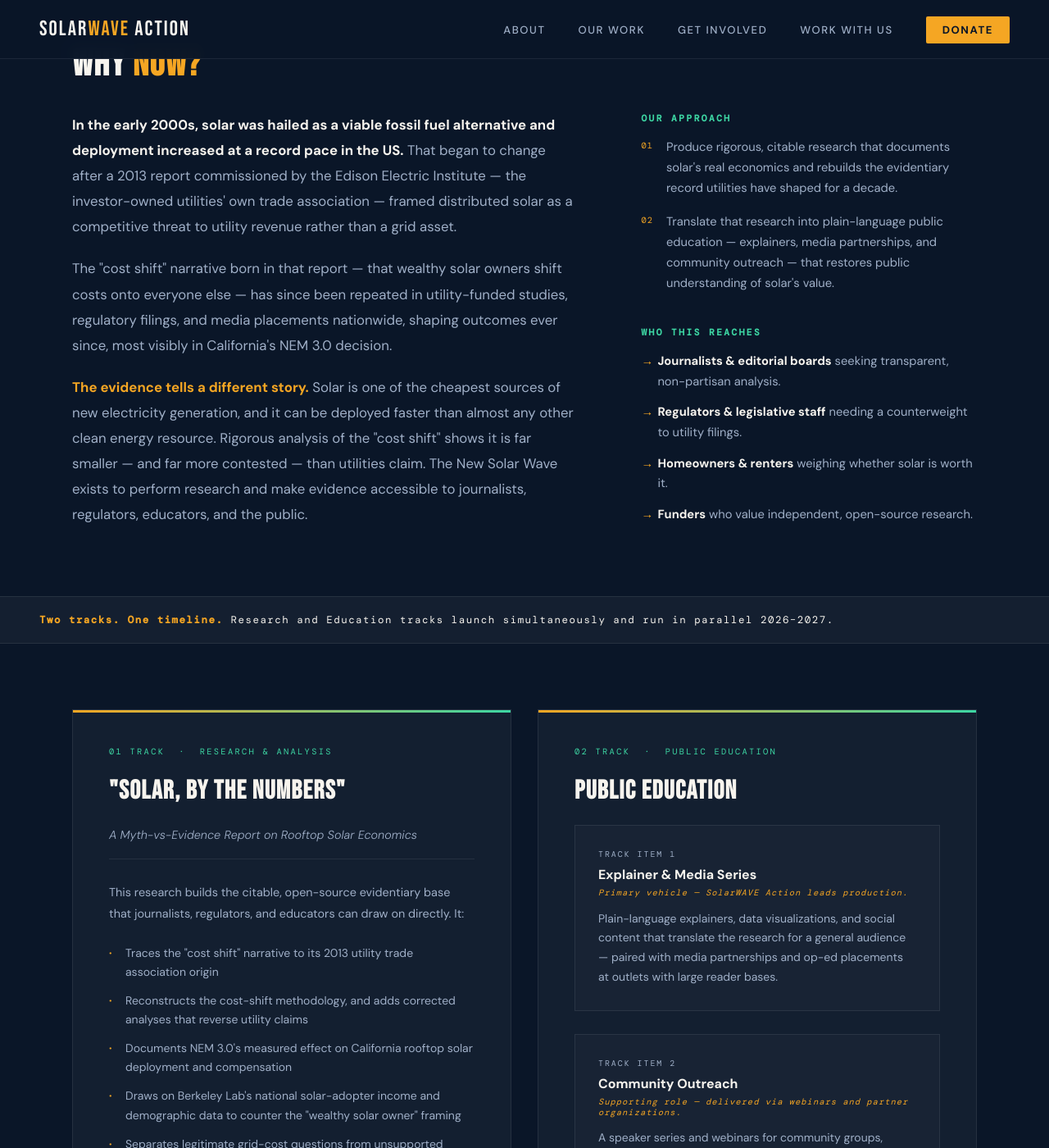
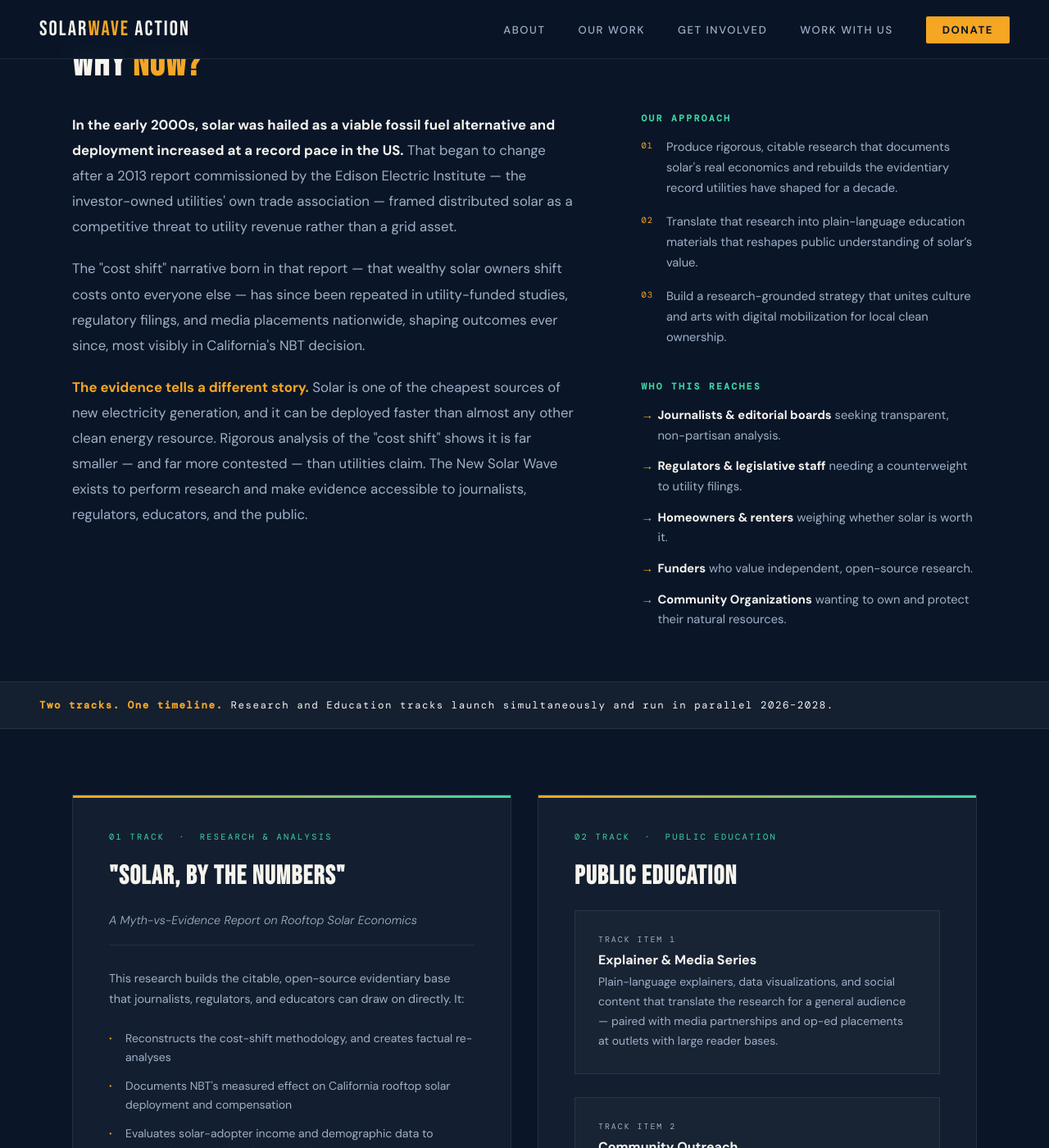
Before and after one commit to SolarWAVE-Action/solarwave-website, a Jekyll site: the page built from projects/new_solar_wave/index.html, in a window 1280 px wide and 1400 px high, scrolled down 511 px. Shown: the whole window at 82% size. Built offline with Jekyll 4.4.1, drawn with Linux system fonts in a browser that asks for light colours; some of the changed text lies outside the part shown.

Commit message:
added launch flyer and updated new solar wave

```diff
--- a/projects/new_solar_wave/index.html
+++ b/projects/new_solar_wave/index.html
@@ -318,7 +318,7 @@
   <div class="eyebrow fade-in">Research &amp; Public Education Initiative</div>
   <div class="hero-meta fade-in">Fiscally Sponsored by ASES, a 501(c)(3)</div>
   <h1 class="fade-in delay-1">The New <span>Solar</span> Wave</h1>
-  <p class="tagline fade-in delay-2">Solar Was Popular. Then the Utilities' PR Machine Went to Work. It's Time to Set the Record Straight.</p>
+  <p class="tagline fade-in delay-2">Solar Was Popular. Then Came the Negative PR. It’s Time to Set the Record Straight and Reclaim the Sun.</p>
 </div>
 
 <!-- WHY NOW -->
@@ -334,7 +334,7 @@
       <p>The "cost shift" narrative born in that report — that wealthy solar owners shift
         costs onto everyone else — has since been repeated in utility-funded studies,
         regulatory filings, and media placements nationwide, shaping outcomes ever since,
-        most visibly in California's NEM 3.0 decision.</p>
+        most visibly in California's NBT decision.</p>
       <p><span class="highlight">The evidence tells a different story.</span> Solar is one
         of the cheapest sources of new electricity generation, and it can be deployed faster
         than almost any other clean energy resource. Rigorous analysis of the "cost shift"
@@ -353,9 +353,13 @@
           </li>
           <li>
             <span class="num">02</span>
-            <span>Translate that research into plain-language public education —
-              explainers, media partnerships, and community outreach — that restores
-              public understanding of solar's value.</span>
+            <span>Translate that research into plain-language education materials that reshapes
+              public understanding of solar’s value.</span>
+          </li>
+          <li>
+            <span class="num">03</span>
+            <span>Build a research-grounded strategy that unites culture and arts with
+              digital mobilization for local clean ownership.</span>
           </li>
         </ul>
       </div>
@@ -366,6 +370,7 @@
           <li><strong>Regulators &amp; legislative staff</strong> needing a counterweight to utility filings.</li>
           <li><strong>Homeowners &amp; renters</strong> weighing whether solar is worth it.</li>
           <li><strong>Funders</strong> who value independent, open-source research.</li>
+          <li><strong>Community Organizations</strong> wanting to own and protect their natural resources.</li>
         </ul>
       </div>
     </div>
@@ -375,7 +380,7 @@
 <!-- TRACKS BANNER -->
 <div class="tracks-banner">
   <div class="tracks-banner-inner">
-    <strong>Two tracks. One timeline.</strong> Research and Education tracks launch simultaneously and run in parallel 2026–2027.
+    <strong>Two tracks. One timeline.</strong> Research and Education tracks launch simultaneously and run in parallel 2026–2028.
   </div>
 </div>
 
@@ -390,15 +395,13 @@
     <p>This research builds the citable, open-source evidentiary base that journalists,
       regulators, and educators can draw on directly. It:</p>
     <ul class="deliverables">
-      <li>Traces the "cost shift" narrative to its 2013 utility trade association origin</li>
-      <li>Reconstructs the cost-shift methodology, and adds corrected analyses that
-        reverse utility claims</li>
-      <li>Documents NEM 3.0's measured effect on California rooftop solar deployment
+      <li>Reconstructs the cost-shift methodology, and creates factual re-analyses</li>
+      <li>Documents NBT's measured effect on California rooftop solar deployment
         and compensation</li>
-      <li>Draws on Berkeley Lab's national solar-adopter income and demographic data to
-        counter the "wealthy solar owner" framing</li>
+      <li>Evaluates solar-adopter income and demographic data to counter the “wealthy solar owner” framing</li>
       <li>Separates legitimate grid-cost questions from unsupported claims in the public
         debate</li>
+      <li>Analyzes cost and speed of deployment of solar compared to other forms of energy</li>
       <li>Releases all data, models, and code open-source for independent verification</li>
     </ul>
   </div>
@@ -411,7 +414,6 @@
       <div class="policy-item">
         <div class="policy-item-tag">Track Item 1</div>
         <h3>Explainer &amp; Media Series</h3>
-        <div class="role">Primary vehicle — SolarWAVE Action leads production.</div>
         <p>Plain-language explainers, data visualizations, and social content that
           translate the research for a general audience — paired with media partnerships
           and op-ed placements at outlets with large reader bases.</p>
@@ -419,9 +421,9 @@
       <div class="policy-item">
         <div class="policy-item-tag">Track Item 2</div>
         <h3>Community Outreach</h3>
-        <div class="role">Supporting role — delivered via webinars and partner organizations.</div>
-        <p>A speaker series and webinars for community groups, students, and local
-          officials who want to understand solar economics without the spin.</p>
+        <p>Mobilizing communities to assert their right to solar ownership. Support
+          organizations, students, and local groups with the evidence they need
+          to reclaim our right to clean power—because the sun belongs to everyone.</p>
       </div>
     </div>
     <div class="tax-note">
```
Also changed, not shown: articles/articles.html (+14 -0 lines), launch_invite/index.html (added, +124 -0 lines), assets/images/SolarWAVE_LaunchParty_Flyer.png (added).
